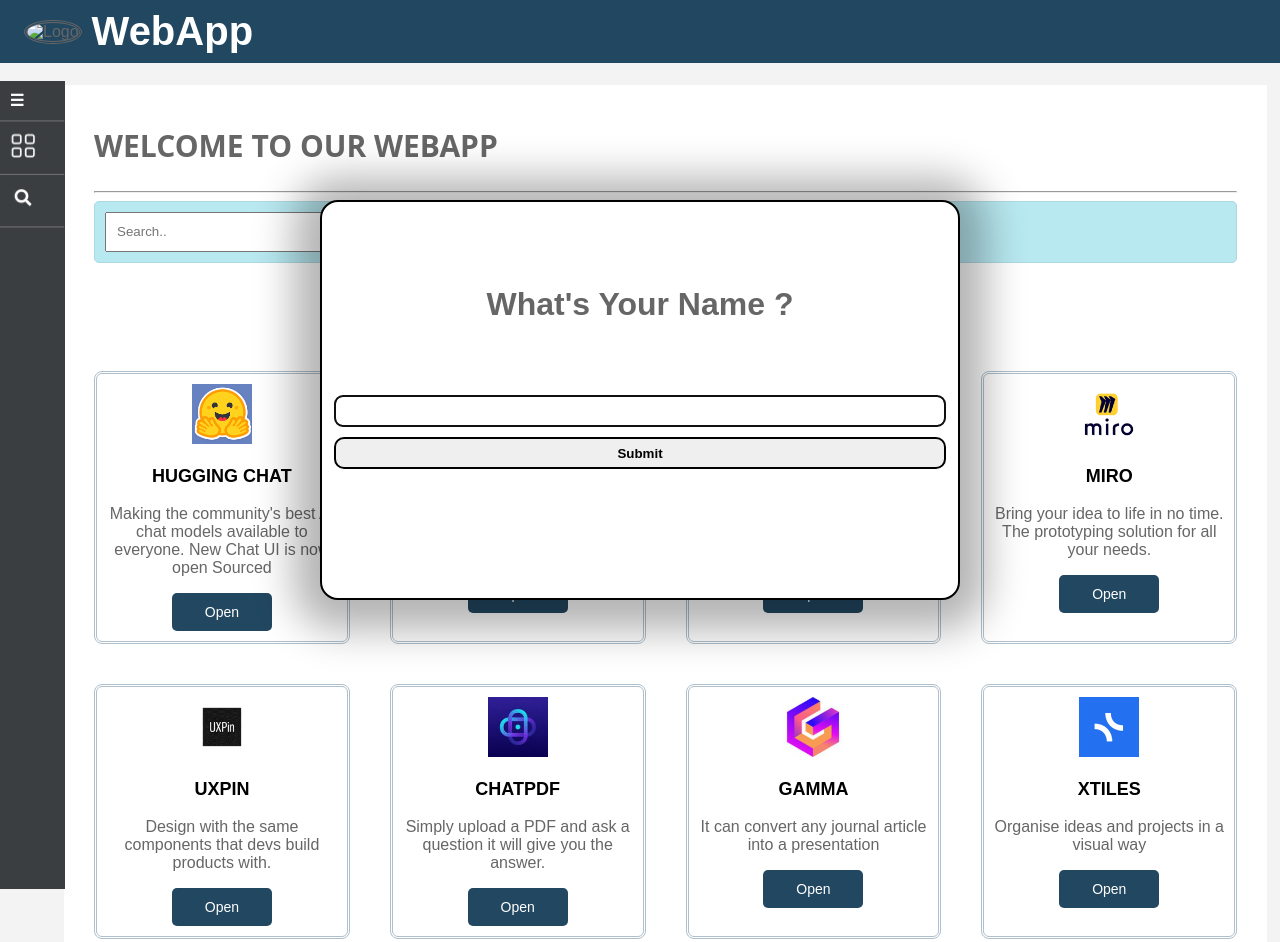
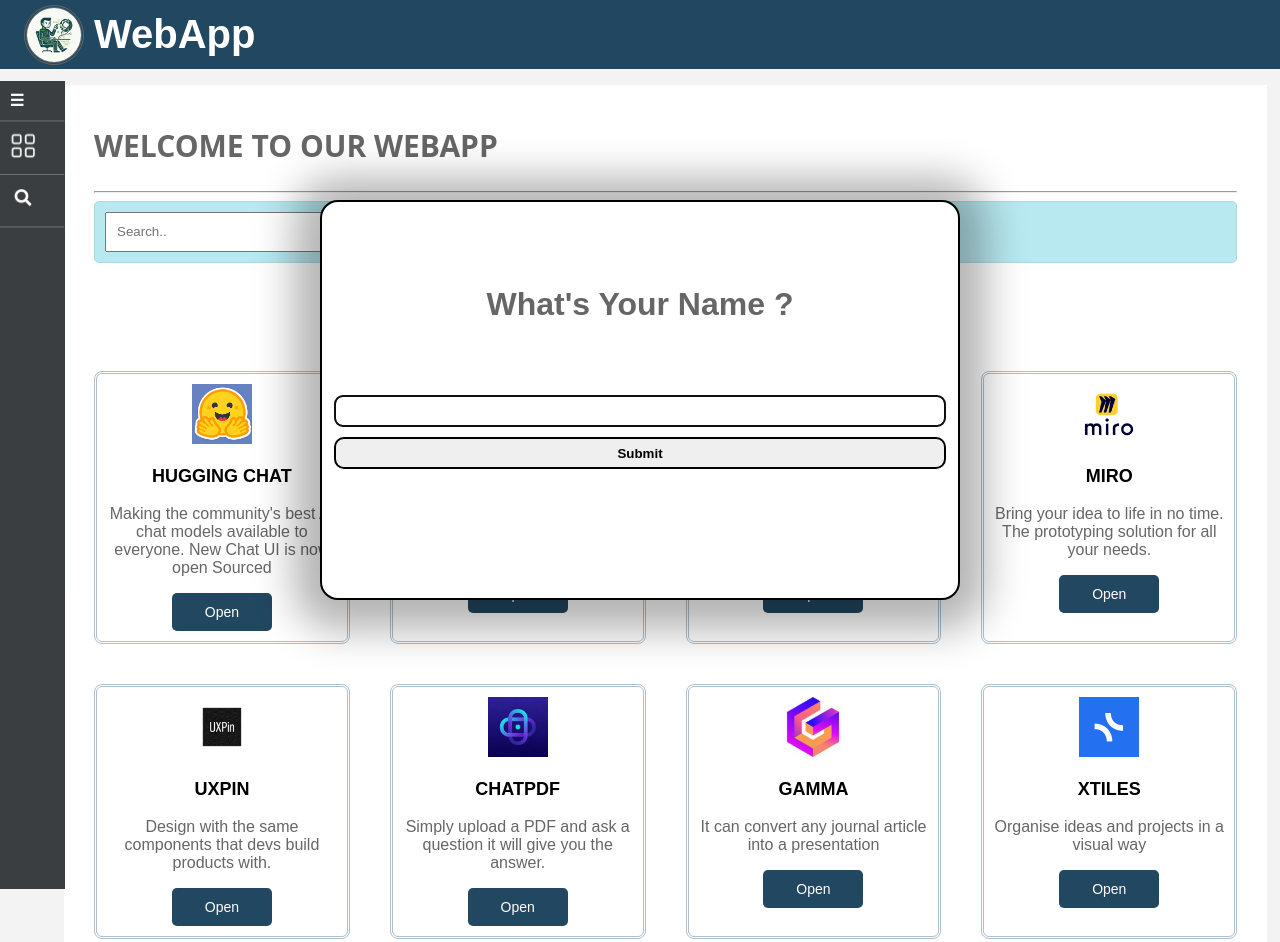
Before and after one commit to RD998/Technasia-G20-main, a plain HTML site: page WebApp/search.html in a window 1280 px wide. Drawn offline with nearby package versions, Linux system fonts and the light colour scheme.

Commit message:
Update search.html

```diff
--- a/WebApp/search.html
+++ b/WebApp/search.html
@@ -13,7 +13,7 @@
 
     <section>
         <div class="header">
-            <img src="" alt="Logo" height="60px">
+            <img src="logo ig.png" alt="Logo" height="60px">
             <h1>WebApp</h1>
         </div>
     </section>
```
